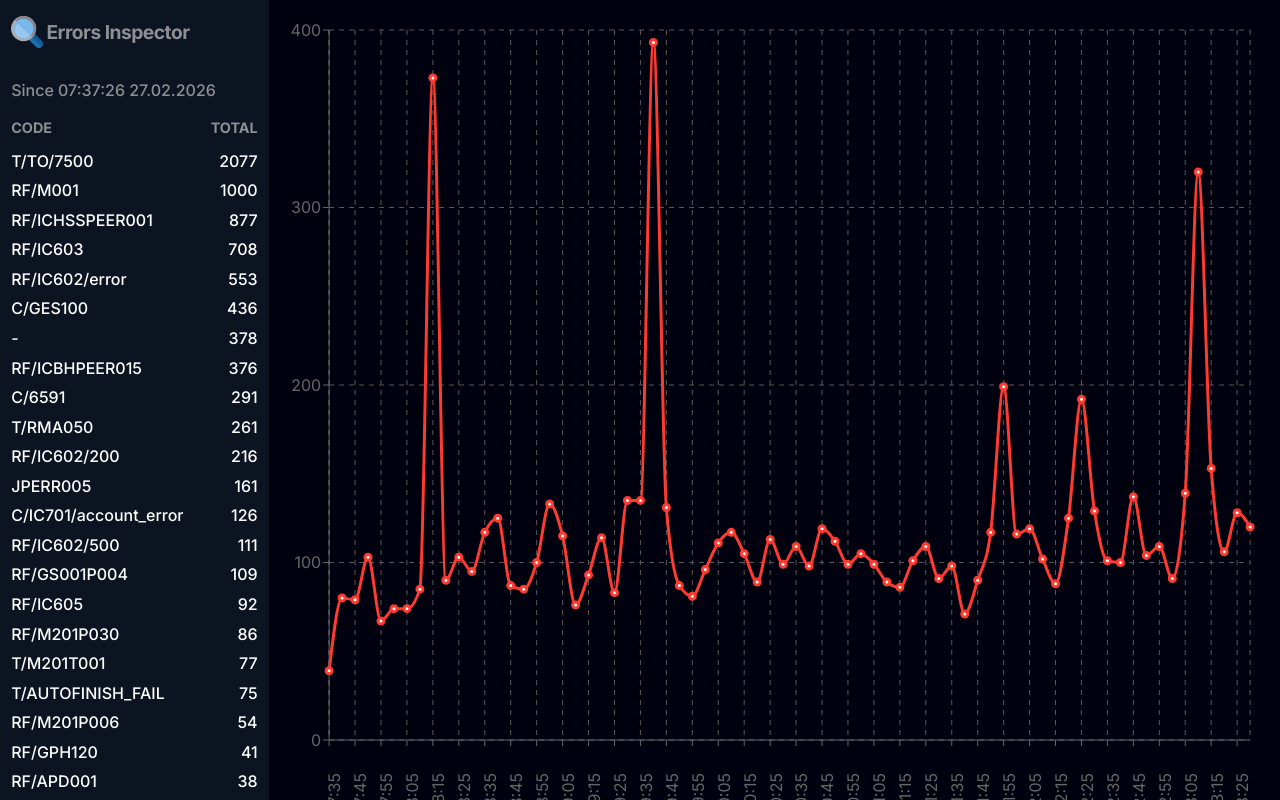
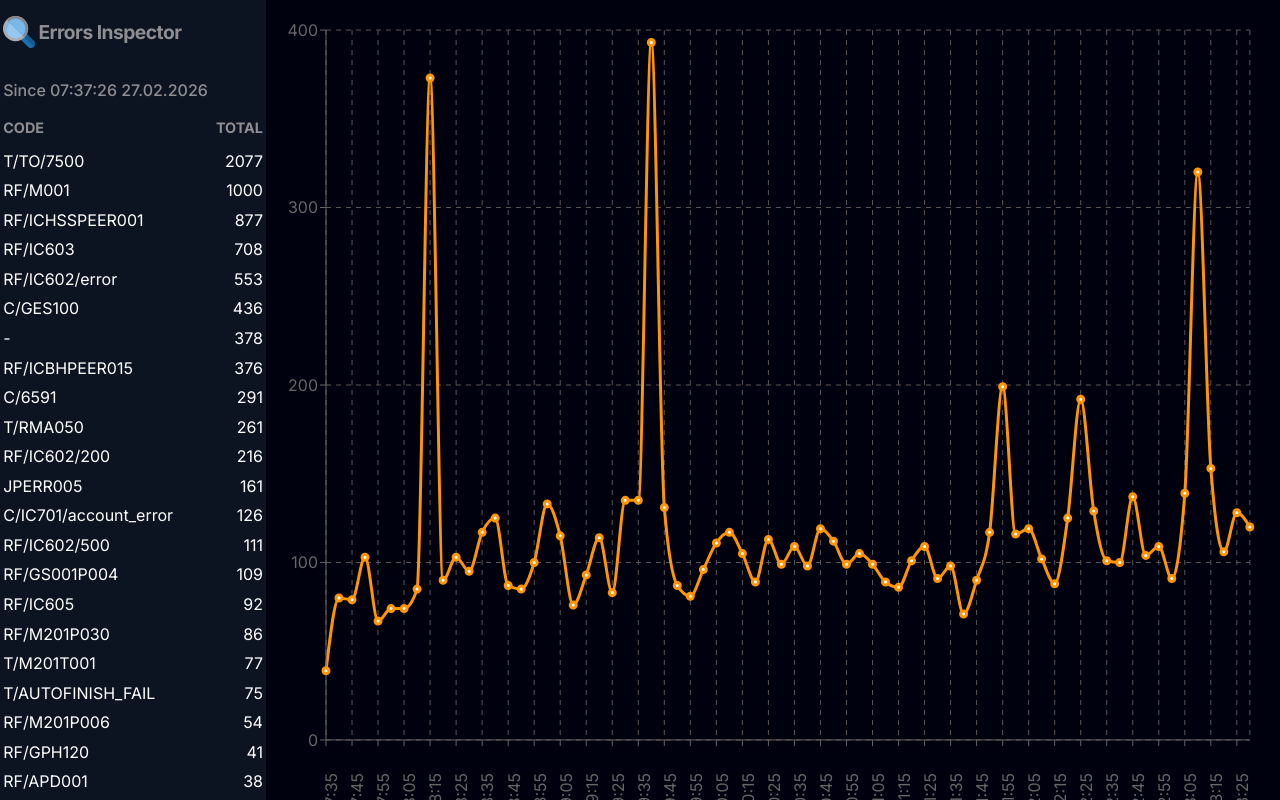
Before and after one commit to dimitarraychev/errors-inspector, a React (Vite) app: page / in a window 1280 px wide. Built offline with nearby package versions, Linux system fonts and the light colour scheme.

Commit message:
added codes selection

```diff
--- a/src/components/SideMenu/SideMenu.css
+++ b/src/components/SideMenu/SideMenu.css
@@ -1,8 +1,6 @@
 .side-menu {
-  padding: 0;
   margin: 0;
   width: 21rem;
-  padding: 0 0.5rem;
   background-color: var(--dark);
   display: flex;
   flex-direction: column;
@@ -45,7 +43,6 @@ img#logo.selector-logo {
   padding: 0.2rem;
   margin: 0.2rem 0;
   cursor: pointer;
-  font-weight: 500;
   transition-timing-function: cubic-bezier(0.25, 0.8, 0.25, 1);
   transition-duration: 200ms;
   transition-property: transform, filter;
--- a/src/components/SideMenu/SideMenu.tsx
+++ b/src/components/SideMenu/SideMenu.tsx
@@ -4,7 +4,7 @@ import { useReportContext } from "../../context/ReportContext";
 import { formatDate } from "../../utils/date";
 
 const SideMenu = () => {
-  const { data, setSelectedCodes } = useReportContext();
+  const { data, selectedCodes, setSelectedCodes } = useReportContext();
 
   const codeTotals: { [code: string]: number } = {};
 
@@ -19,11 +19,8 @@ const SideMenu = () => {
     .sort((a, b) => b.total - a.total);
 
   const toggleCode = (code: string) => {
-    setSelectedCodes(
-      (prev) =>
-        prev.includes(code)
-          ? prev.filter((c) => c !== code)
-          : [...prev, code],
+    setSelectedCodes((prev) =>
+      prev.includes(code) ? prev.filter((c) => c !== code) : [...prev, code],
     );
   };
 
@@ -44,7 +41,11 @@ const SideMenu = () => {
 
         {sortedCodes.map((report) => (
           <li
-            className="report-code-nav"
+            className={
+              selectedCodes.includes(report.code)
+                ? `report-code-nav active`
+                : `report-code-nav`
+            }
             key={report.code}
             onClick={() => toggleCode(report.code)}
           >
--- a/src/components/TotalErrorsLineChart/TotalErrorsLineChart.tsx
+++ b/src/components/TotalErrorsLineChart/TotalErrorsLineChart.tsx
@@ -92,7 +92,7 @@ const TotalErrorsLineChart = () => {
       <Line
         type="monotone"
         dataKey="total"
-        stroke="var(--red)"
+        stroke="var(--orange)"
         strokeWidth={3}
       />
 
--- a/src/index.css
+++ b/src/index.css
@@ -29,6 +29,7 @@ body {
   --green: #34c759;
   --red: #ff3b30;
   --orange: #ff9500;
+  --yellow: #ffcc03;
   --border: #5e5757;
   --selected: #007bff;
 }
```
